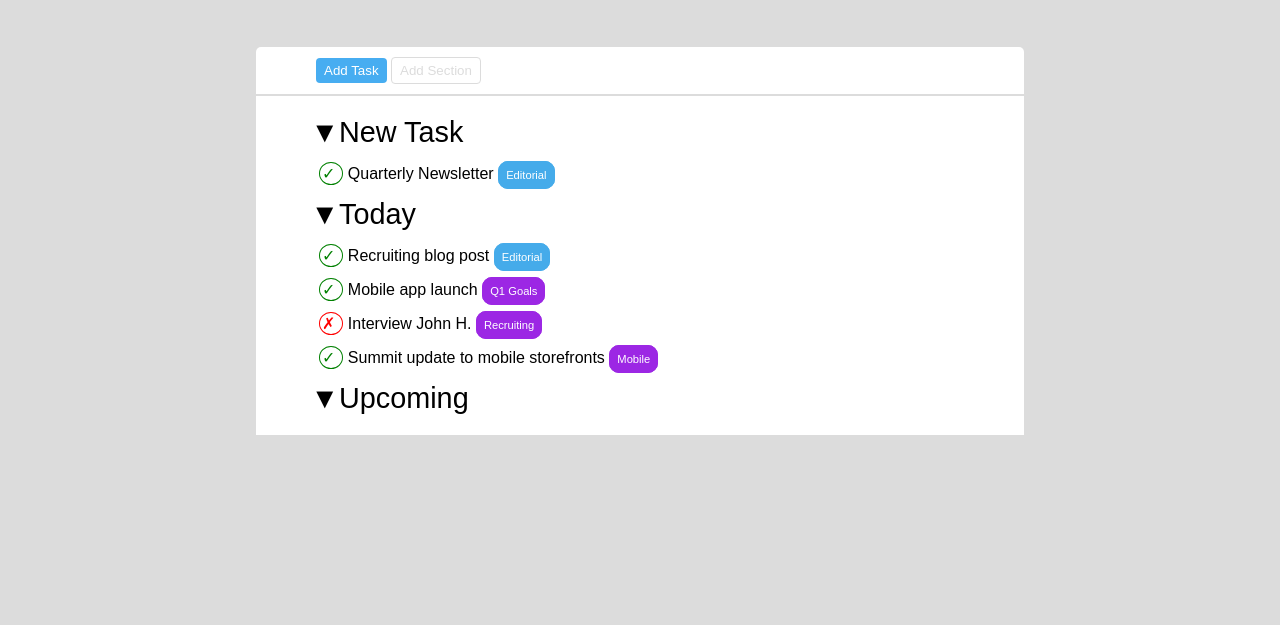
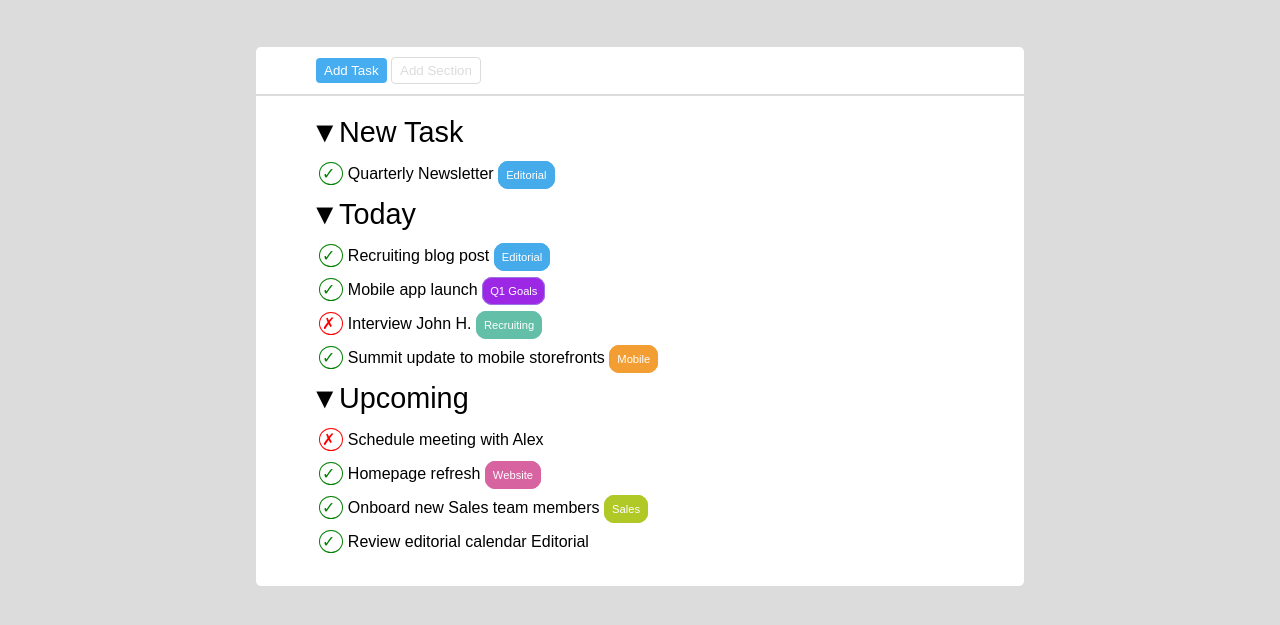
Before and after one commit to VikVanDik/html-css-toboolist, a plain HTML site: page index.html in a window 1280 px wide. Shown: the part 93-718 px from the top of the page. Drawn offline with Linux system fonts and the light colour scheme.

Commit message:
work done

```diff
--- a/css/style.css
+++ b/css/style.css
@@ -62,6 +62,8 @@ header .logo {
   margin: 0 20%;
   background-color: white;
   padding: 20px 60px;
+  border-bottom-left-radius: 5px;
+  border-bottom-right-radius: 5px;
 }
 
 .list {
@@ -93,7 +95,7 @@ header .logo {
   margin: 5px;
 }
 
-.editorial,.q1,.recruiting,.mobile {
+.editorial,.q1,.recruiting,.mobile,.website,.sales {
   font-size: 0.7rem;
   border-radius: 10px;
   padding: 7px;
@@ -106,16 +108,26 @@ header .logo {
 }
 
 .q1{
-  border: 1px solid #9C27E4;
+  border: 1px solid #9C72E4;
   background-color: #9C27E4;
 }
 
 .recruiting{
-  border: 1px solid #9C27E4;
-  background-color: #9C27E4;
+  border: 1px solid #63BFA8;
+  background-color: #63BFA8;
 }
 
 .mobile{
-  border: 1px solid #9C27E4;
-  background-color: #9C27E4;
+  border: 1px solid #F29E33;
+  background-color: #F29E33;
 }
+
+.website{
+  border: 1px solid #D863A1;
+  background-color: #D863A1;
+}
+
+.sales{
+  border: 1px solid #B0C926;
+  background-color: #B0C926;
+}
--- a/index.html
+++ b/index.html
@@ -59,7 +59,31 @@
             </li>
           </ul>
         </li>
-        <li class="big-item">Upcoming</li>
+        <li class="big-item">
+          <span>Upcoming</span>
+          <ul>
+            <li class="small-item">
+              <span class="negative"> &cross; </span>
+              <span>Schedule meeting with Alex </span>
+            </li>
+            <li class="small-item">
+              <span class="positive"> &check; </span>
+              <span>Homepage refresh </span>
+              <span class="website">Website</span>
+            </li>
+            <li class="small-item">
+              <span class="positive"> &check; </span>
+              <span>Onboard new Sales team members </span>
+              <span class="sales">Sales</span>
+            </li>
+            <li class="small-item">
+              <span class="positive"> &check; </span>
+              <span>Review editorial calendar</span>
+              <span class="">Editorial</span>
+            </li>
+
+          </ul>
+        </li>
       </ul>
     </div>
   </main>
```
